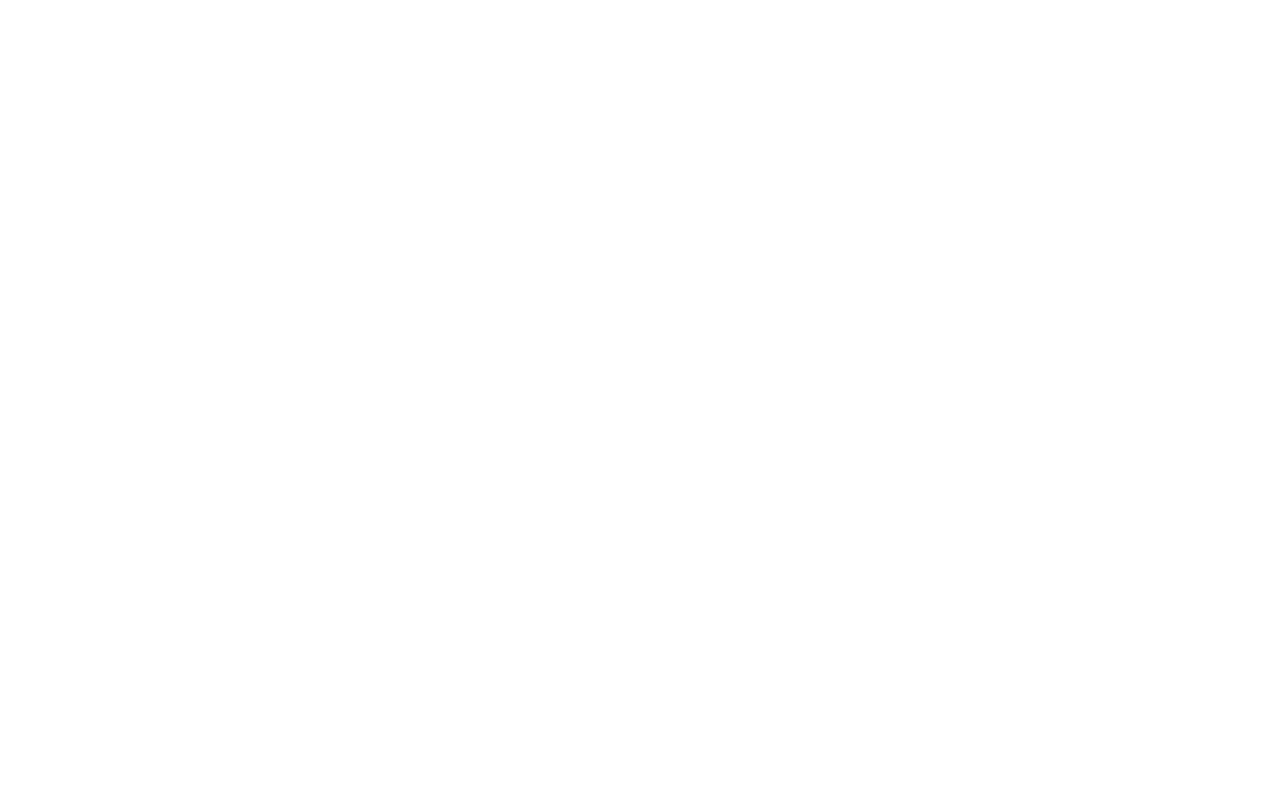
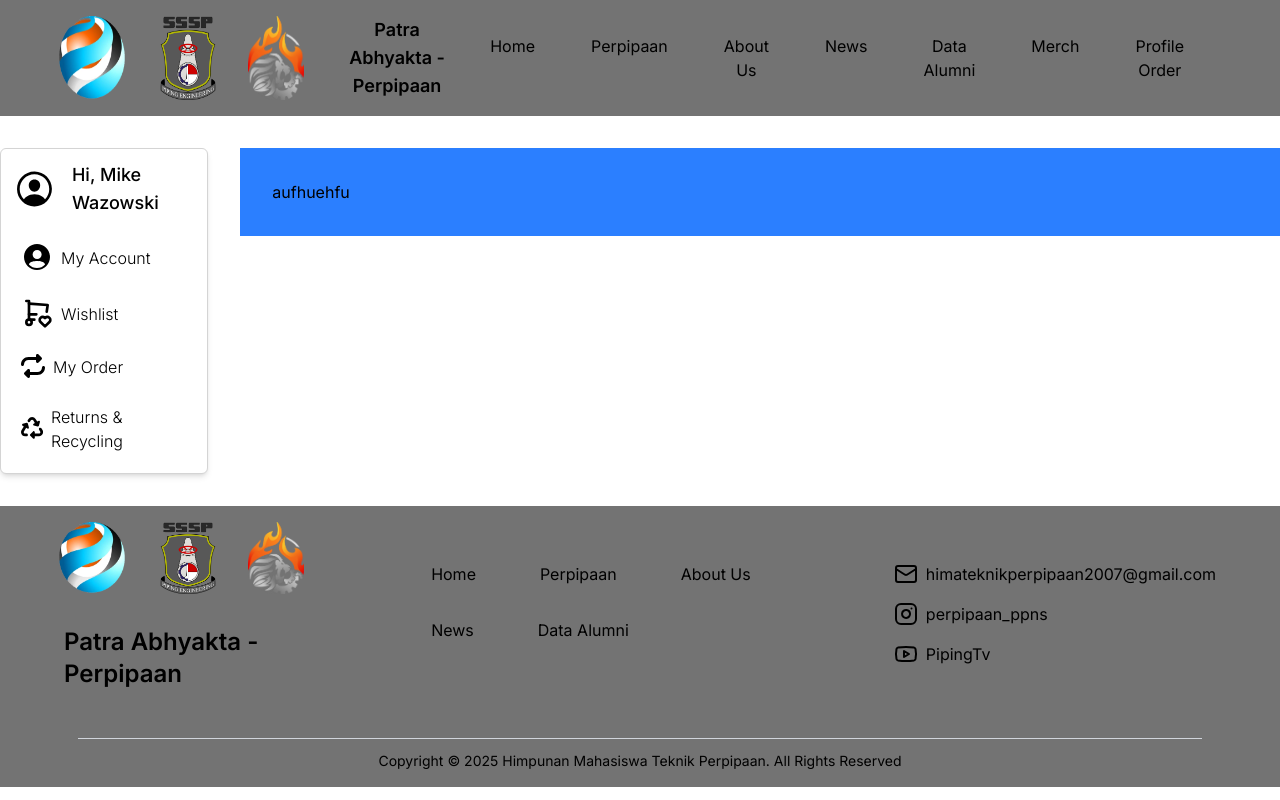
Before and after one commit to AlfErga04/Website_Perpipaan, a React (Vite) app in the folder frontEnd/: page /profile-order in a window 1280 px wide. Before the commit this address had no page. Built offline with nearby package versions, Linux system fonts and the light colour scheme.

Commit message:
update profile order

```diff
--- a/frontEnd/package.json
+++ b/frontEnd/package.json
@@ -12,9 +12,11 @@
   "dependencies": {
     "@tailwindcss/cli": "^4.1.11",
     "@tailwindcss/vite": "^4.1.11",
+    "axios": "^1.13.2",
     "lucide-react": "^0.525.0",
     "react": "^19.1.0",
     "react-dom": "^19.1.0",
+    "react-icons": "^5.5.0",
     "react-router-dom": "^7.6.3"
   },
   "devDependencies": {
--- a/frontEnd/src/App.jsx
+++ b/frontEnd/src/App.jsx
@@ -10,6 +10,7 @@ import Login from "./pages/Login.jsx";
 import Dashboard from "./pages/Dashboard.jsx";
 import ProtectedRoute from "./components/ProtectedRoute.jsx";
 import Register from "./pages/Register.jsx";
+import ProfileOrder from "./pages/ProfileOrder.jsx";
 
 import { BrowserRouter as Router, Routes, Route } from "react-router-dom";
 import ScrollToTop from "./components/ScrollToTop.jsx";
@@ -29,6 +30,7 @@ function App() {
         <Route path="/merch" element={<Merch />} />
         <Route path="/order-confirmation" element={<OrderConfirmation />} />
         <Route path="/login" element={<Login />} />
+        <Route path="/profile-order" element={<ProfileOrder />} />
         <Route
           path="/dashboard"
           element={
--- a/frontEnd/src/components/NavBar.jsx
+++ b/frontEnd/src/components/NavBar.jsx
@@ -63,6 +63,9 @@ const NavBar = () => {
 						<li className="hover:text-white hover:bg-[#F66951] transition-ease-in-out duration-300 cursor-pointer px-4 py-2 rounded-full">
 							<Link to="/merch">Merch</Link>
 						</li>
+						<li className="hover:text-white hover:bg-[#F66951] transition-ease-in-out duration-300 cursor-pointer px-4 py-2 rounded-full">
+							<Link to="/profile-order">Profile Order</Link>
+						</li>
 						<li className="hover:bg-[#fffefe] transition-ease-in-out duration-300 cursor-pointer px-1 py-1 rounded-full flex items-center justify-center">
 							<Link to="/dashboard">
 								<img
--- /dev/null
+++ b/frontEnd/src/data/SidebarMenuData.jsx
@@ -0,0 +1,30 @@
+import { IoPersonCircleSharp } from "react-icons/io5";
+import { TbShoppingCartHeart } from "react-icons/tb";
+import { FaRepeat, FaRecycle } from "react-icons/fa6";
+
+export const menuItems = [
+	{
+		label: "My Account",
+		icon: IoPersonCircleSharp,
+		iconSize: "w-8 h-8",
+		padding: 3,
+	},
+	{
+		label: "Wishlist",
+		icon: TbShoppingCartHeart,
+		iconSize: "w-8 h-8",
+		padding: 3,
+	},
+	{
+		label: "My Order",
+		icon: FaRepeat,
+		iconSize: "w-6 h-6",
+		padding: 4,
+	},
+	{
+		label: "Returns & Recycling",
+		icon: FaRecycle,
+		iconSize: "w-6 h-6",
+		padding: 4,
+	},
+];
--- /dev/null
+++ b/frontEnd/src/pages/ProfileOrder.jsx
@@ -0,0 +1,42 @@
+import Footer from "../components/Footer";
+import { IoPersonCircleOutline } from "react-icons/io5";
+import { menuItems } from "../data/SidebarMenuData";
+import NavBar from "../components/NavBar";
+
+function ProfileOrder() {
+	return (
+		<>
+			<NavBar />
+			{/* Section */}
+			<div className="w-full max-w-[110rem] mx-auto h-fit my-8 flex lg:flex-row flex-col gap-x-8">
+				<div className="w-full lg:w-1/6 h-fit p-3 border border-neutral-300 rounded-md shadow-md bg-white">
+					{/* Header Profile */}
+					<div className="flex items-center gap-4 w-full lg:mx-auto">
+						<IoPersonCircleOutline className="w-14 h-14" />
+						<div className="text-lg font-medium">Hi, Mike Wazowski</div>
+					</div>
+
+					{/* Menu List */}
+					<div className="mt-4">
+						{menuItems.map((item, i) => (
+							<div
+								key={i}
+								className={`flex items-center gap-2 pl-${item.padding} mt-2 p-2`}
+							>
+								<item.icon className={`${item.iconSize}`} />
+								<div className="text-md font-light mt-0.5">{item.label}</div>
+							</div>
+						))}
+					</div>
+				</div>
+
+				<div className="w-full lg:w-5/6 h-fit bg-blue-500 p-8">
+					<div>aufhuehfu</div>
+				</div>
+			</div>
+			<Footer />
+		</>
+	);
+}
+
+export default ProfileOrder;
```
Also changed, not shown: 1 other file (tests, documents, lock files or other folders). Lines whose indentation alone changed are shown as unchanged.
